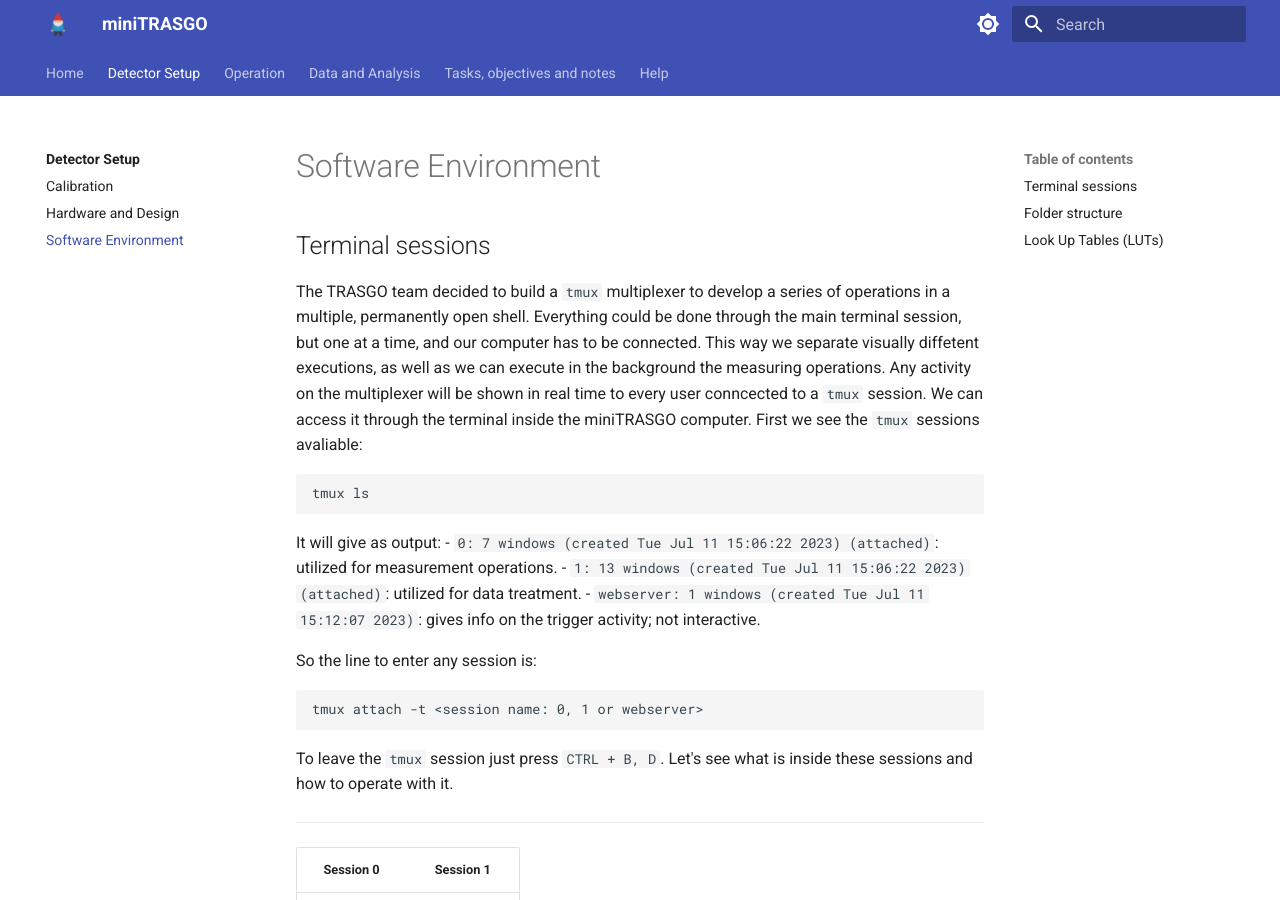
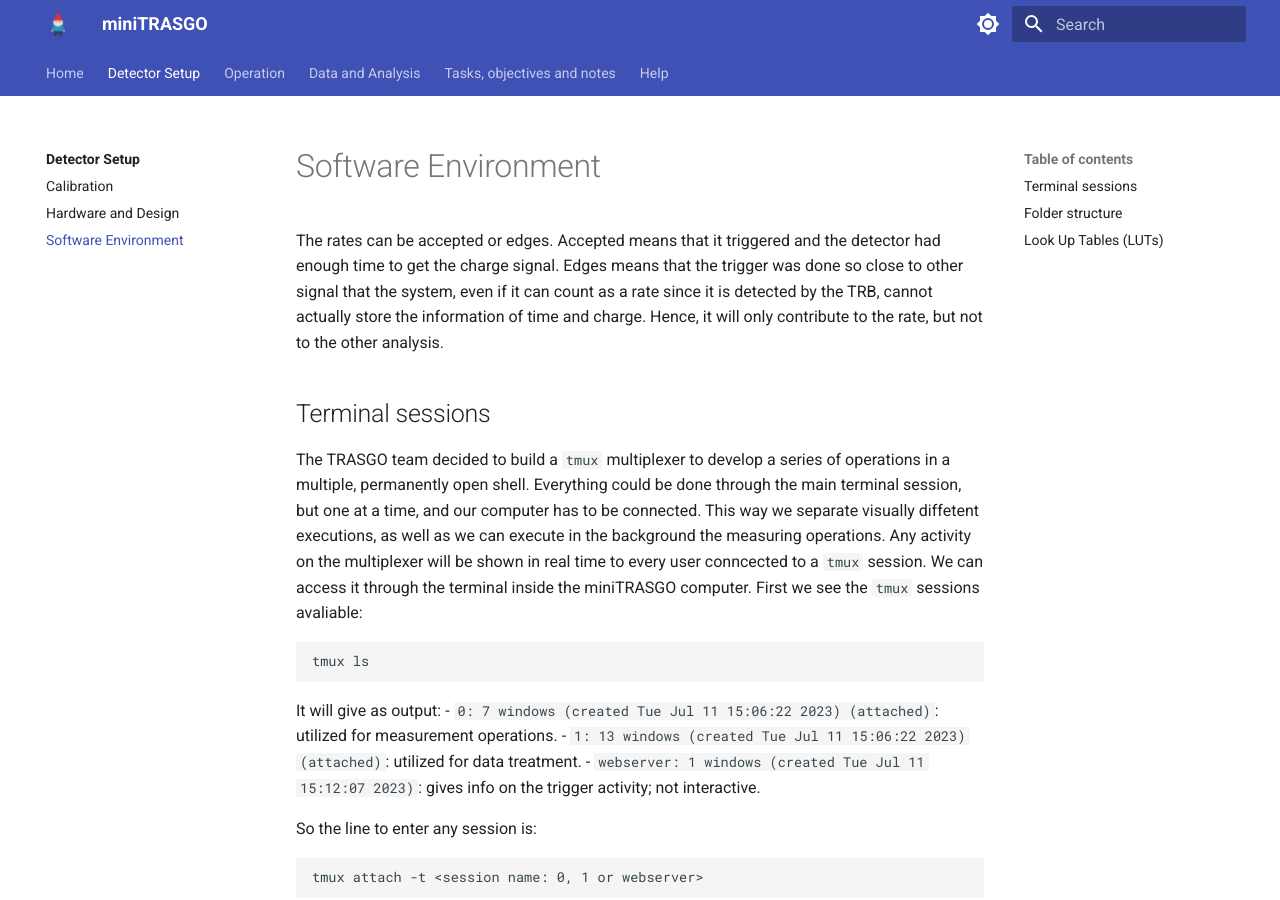
Before and after one commit to cayesoneira/miniTRASGO-documentation, an MkDocs documentation site: the page built from docs/setup/environment.md, in a window 1280 px wide and 900 px high. Built offline with MkDocs 1.6.1 and Material for MkDocs 9.7.7, drawn with Linux system fonts in a browser that asks for light colours.

Commit message:
Update environment.md

```diff
--- a/docs/setup/environment.md
+++ b/docs/setup/environment.md
@@ -1,3 +1,5 @@
+The rates can be accepted or edges. Accepted means that it triggered and the detector had enough time to get the charge signal. Edges means that the trigger was done so close to other signal that the system, even if it can count as a rate since it is detected by the TRB, cannot actually store the information of time and charge. Hence, it will only contribute to the rate, but not to the other analysis.
+
 ## Terminal sessions
 
 The TRASGO team decided to build a `tmux` multiplexer to develop a series of operations in a multiple, permanently open shell. Everything could be done through the main terminal session, but one at a time, and our computer has to be connected. This way we separate visually diffetent executions, as well as we can execute in the background the measuring operations. Any activity on the multiplexer will be shown in real time to every user conncected to a `tmux` session. We can access it through the terminal inside the miniTRASGO computer. First we see the `tmux` sessions avaliable:
```
